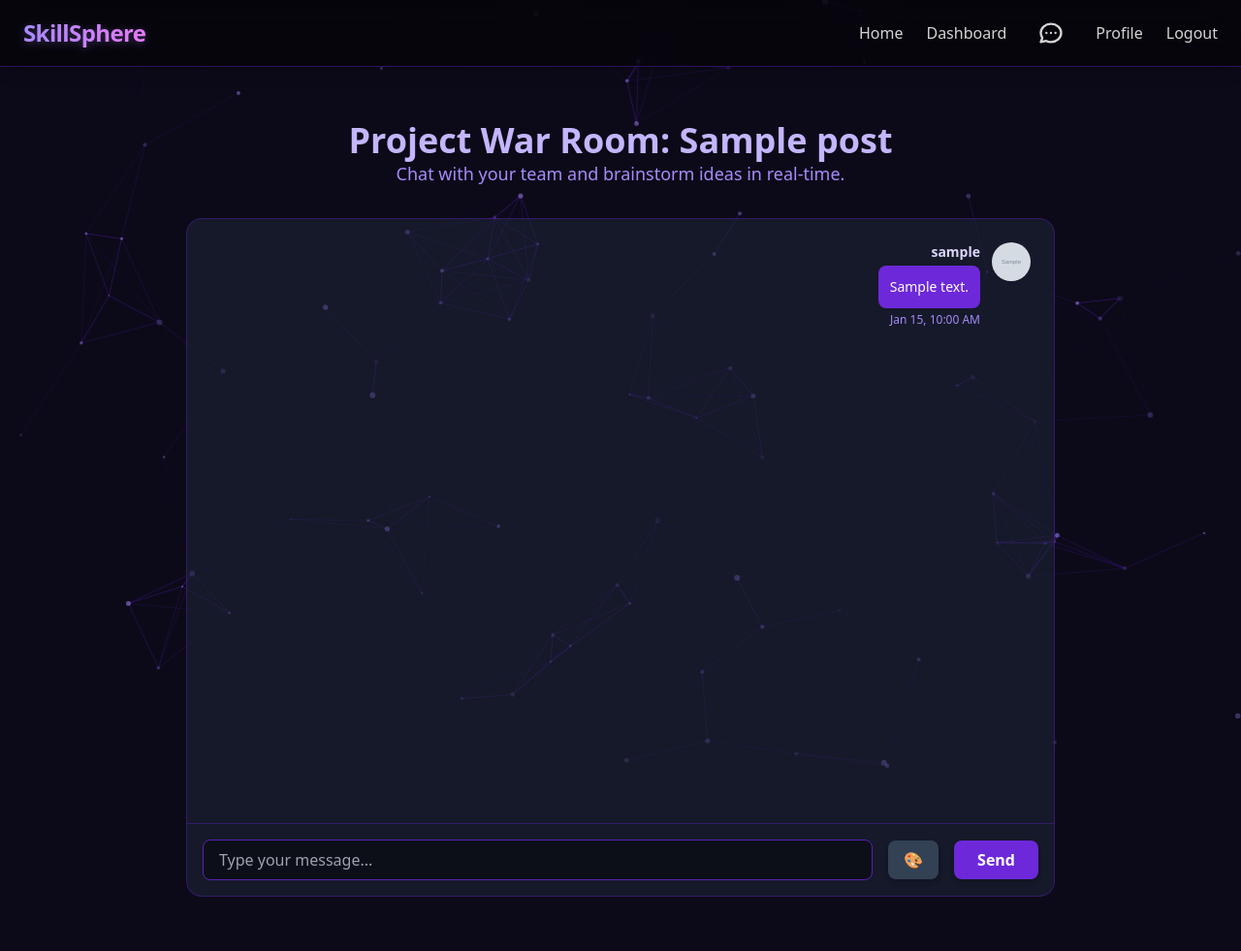
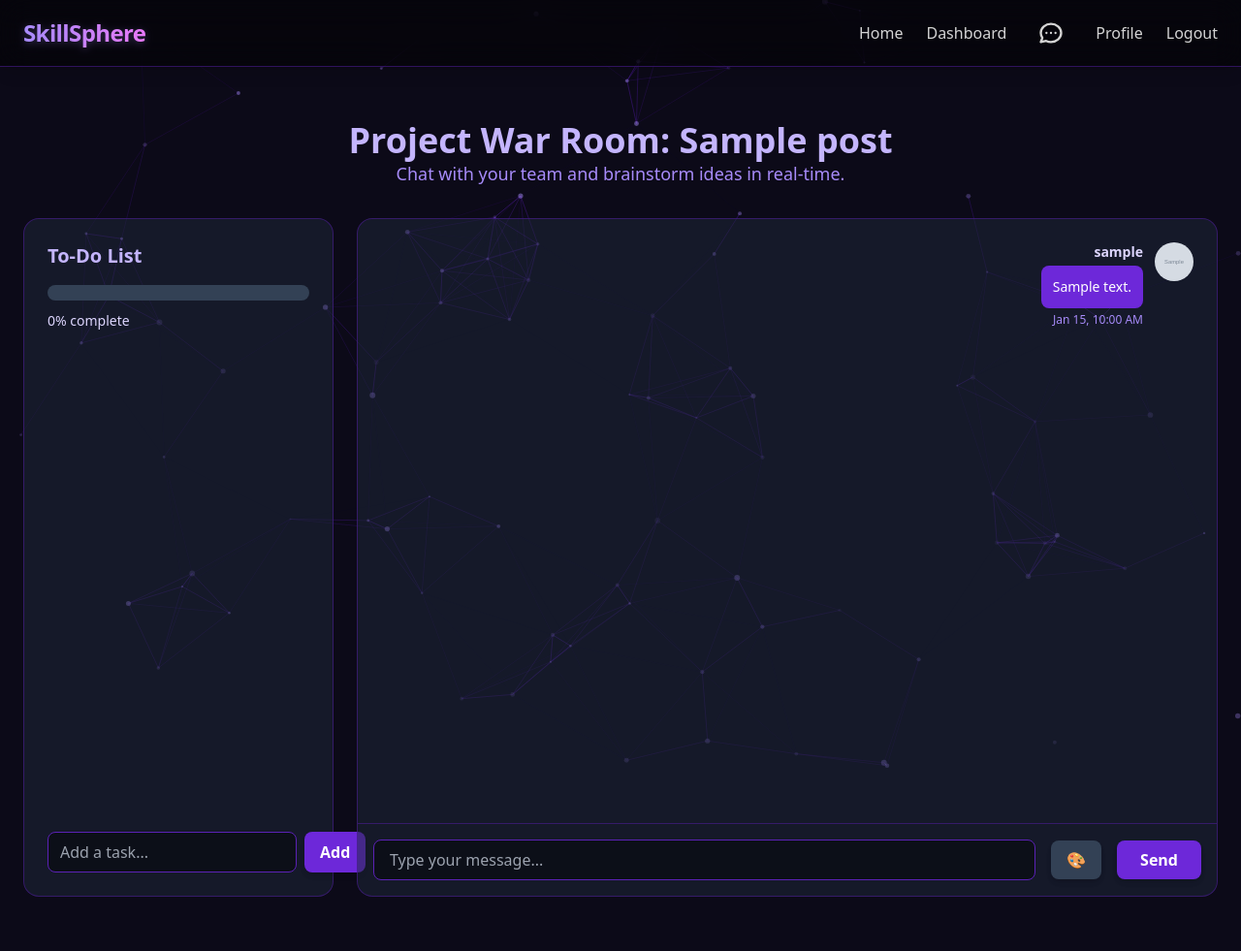
Before and after one commit to GOWTHAMK-byte/skillsphere, a Flask app: page /chat/1 in a window 1280 px wide. Shown: the whole page at 97% size. Run offline with Flask 3, Linux system fonts and the light colour scheme; a user stored in the database is signed in; tables that the repository leaves empty hold one stand-in row (values such as "Sample post"); grey boxes marked "Sample" are stand-in pictures; some libraries are stand-ins or nearby versions.

Commit message:
todo list

```diff
--- a/app/templates/chat.html
+++ b/app/templates/chat.html
@@ -30,7 +30,24 @@
     </div>
 
     <div class="flex justify-center">
-
+        <!-- To-Do List Sidebar -->
+        <div class="hidden md:flex flex-col w-80 max-w-xs bg-slate-800/50 border border-violet-900/60 rounded-2xl mr-6 h-[700px] p-6">
+            <h2 class="text-xl font-bold text-violet-300 mb-4">To-Do List</h2>
+            <div class="mb-4">
+                <div class="w-full bg-slate-700 rounded-full h-4 mb-2">
+                    <div id="todo-progress-bar" class="bg-violet-500 h-4 rounded-full transition-all duration-300" style="width: 0%"></div>
+                </div>
+                <span id="todo-progress-text" class="text-sm text-violet-200">0% complete</span>
+            </div>
+            <ul id="todo-list" class="space-y-3 flex-1 overflow-y-auto mb-4">
+                <!-- To-Do items will be rendered here -->
+            </ul>
+            <form id="todo-form" class="flex gap-2 mt-auto">
+                <input id="todo-input" type="text" placeholder="Add a task..." class="flex-grow px-3 py-2 rounded-lg border border-violet-800 bg-black/40 text-violet-100 focus:outline-none focus:ring-2 focus:ring-violet-500 transition">
+                <button type="submit" class="px-4 py-2 bg-violet-700 hover:bg-violet-600 text-white font-bold rounded-lg shadow-md transition-colors">Add</button>
+            </form>
+        </div>
+        <!-- Chat Area -->
         <div class="w-full max-w-4xl bg-slate-800/50 border border-violet-900/60 rounded-2xl flex flex-col h-[700px]">
             <div id="messages" class="flex-grow p-6 space-y-4 overflow-y-auto">
                 {% for msg in messages %}
@@ -62,7 +79,6 @@
                 </form>
             </div>
         </div>
-
     </div>
 </div>
 
@@ -88,9 +104,75 @@
 <script>
 document.addEventListener('DOMContentLoaded', () => {
     // --- Shared Setup ---
-    const postId = {{ post.id }};
-    const currentUserId = {{ current_user.id }};
+    const postId = {{ post.id|tojson }};
+    const currentUserId = {{ current_user.id|tojson }};
     const socket = io('/chat');
+
+    // =================================================================
+    // ### TO-DO LIST LOGIC ###
+    // =================================================================
+    const todoList = document.getElementById('todo-list');
+    const todoForm = document.getElementById('todo-form');
+    const todoInput = document.getElementById('todo-input');
+    const todoProgressBar = document.getElementById('todo-progress-bar');
+    const todoProgressText = document.getElementById('todo-progress-text');
+
+    // Simple localStorage key for per-room to-dos
+    const todoKey = `chat_todos_${postId}`;
+    let todos = JSON.parse(localStorage.getItem(todoKey) || '[]');
+
+    function renderTodos() {
+        todoList.innerHTML = '';
+        let completed = 0;
+        todos.forEach((todo, idx) => {
+            const li = document.createElement('li');
+            li.className = 'flex items-center gap-2 bg-slate-700 rounded-lg px-3 py-2';
+            const checkbox = document.createElement('input');
+            checkbox.type = 'checkbox';
+            checkbox.checked = !!todo.done;
+            checkbox.className = 'accent-violet-500 w-5 h-5';
+            checkbox.addEventListener('change', () => {
+                todos[idx].done = checkbox.checked;
+                saveTodos();
+                renderTodos();
+            });
+            if (todo.done) completed++;
+            const span = document.createElement('span');
+            span.textContent = todo.text;
+            span.className = 'flex-1 ' + (todo.done ? 'line-through text-violet-400' : 'text-violet-100');
+            const delBtn = document.createElement('button');
+            delBtn.innerHTML = '&times;';
+            delBtn.className = 'ml-2 text-red-400 hover:text-red-600 text-lg font-bold';
+            delBtn.title = 'Delete';
+            delBtn.addEventListener('click', () => {
+                todos.splice(idx, 1);
+                saveTodos();
+                renderTodos();
+            });
+            li.appendChild(checkbox);
+            li.appendChild(span);
+            li.appendChild(delBtn);
+            todoList.appendChild(li);
+        });
+        // Progress
+        const percent = todos.length ? Math.round((completed / todos.length) * 100) : 0;
+        todoProgressBar.style.width = percent + '%';
+        todoProgressText.textContent = percent + '% complete';
+    }
+    function saveTodos() {
+        localStorage.setItem(todoKey, JSON.stringify(todos));
+    }
+    todoForm.addEventListener('submit', (e) => {
+        e.preventDefault();
+        const text = todoInput.value.trim();
+        if (text) {
+            todos.push({ text, done: false });
+            saveTodos();
+            renderTodos();
+            todoInput.value = '';
+        }
+    });
+    renderTodos();
 
     // =================================================================
     // ### CHAT LOGIC ###
```
Also changed, not shown: app.db.
